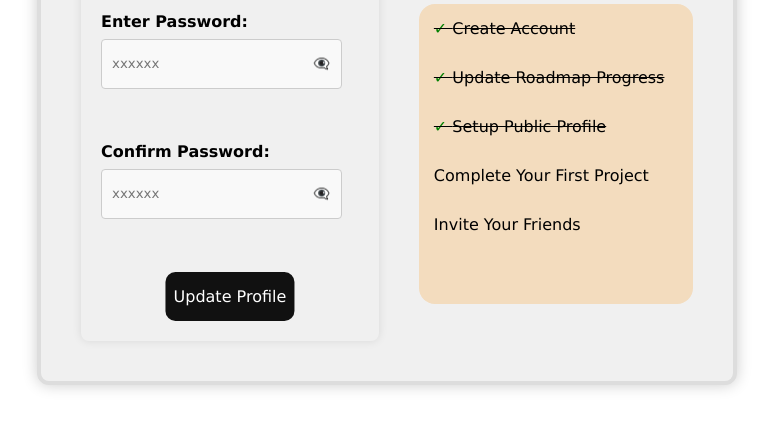
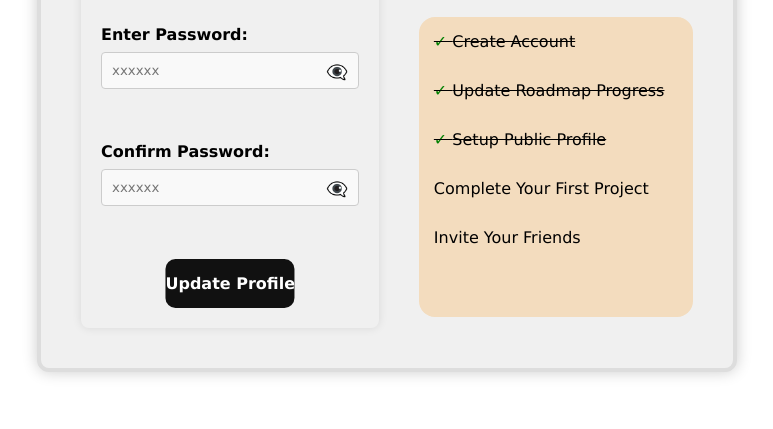
Before and after one commit to Kacper302/Accessible-Form-UI, a plain HTML site: page index.html in a window 1280 px wide. Shown: the part 351-780 px from the top of the page, without its empty margins (253-1026 px from the left). Drawn offline with Linux system fonts and the light colour scheme.

Commit message:
Style button

```diff
--- a/style.css
+++ b/style.css
@@ -52,7 +52,13 @@ input[type="password"]
         box-shadow: 0 0 7px rgba(17,17,17,0.5);
     }
 }
+
+input[type="password"]::-ms-reveal{
+    display: none;
+}
+
 input[type="submit"]{
+     font-weight: bolder;
     padding: 15px 0;
     width: 50%;
     background-color: #111111;
@@ -62,6 +68,12 @@ input[type="submit"]{
     cursor: pointer;
     font-size: 16px;
     transform: translateX(50%);
+    &:hover{
+        scale: 1.05;
+        transition: ease-in-out;
+        background-color: #383838;
+
+    }
 }
 #circle{
     width: 150px;
@@ -108,5 +120,7 @@ input[type="submit"]{
     cursor: pointer;
     display: block;
     margin-bottom: 15px;
-    transform: translateX(-175%);
+    transform: translate(225px, -5px);
+    font-size: 1.1em;
+    position: fixed;
 }
```
Also changed, not shown: index.html (+3 -0 lines).
